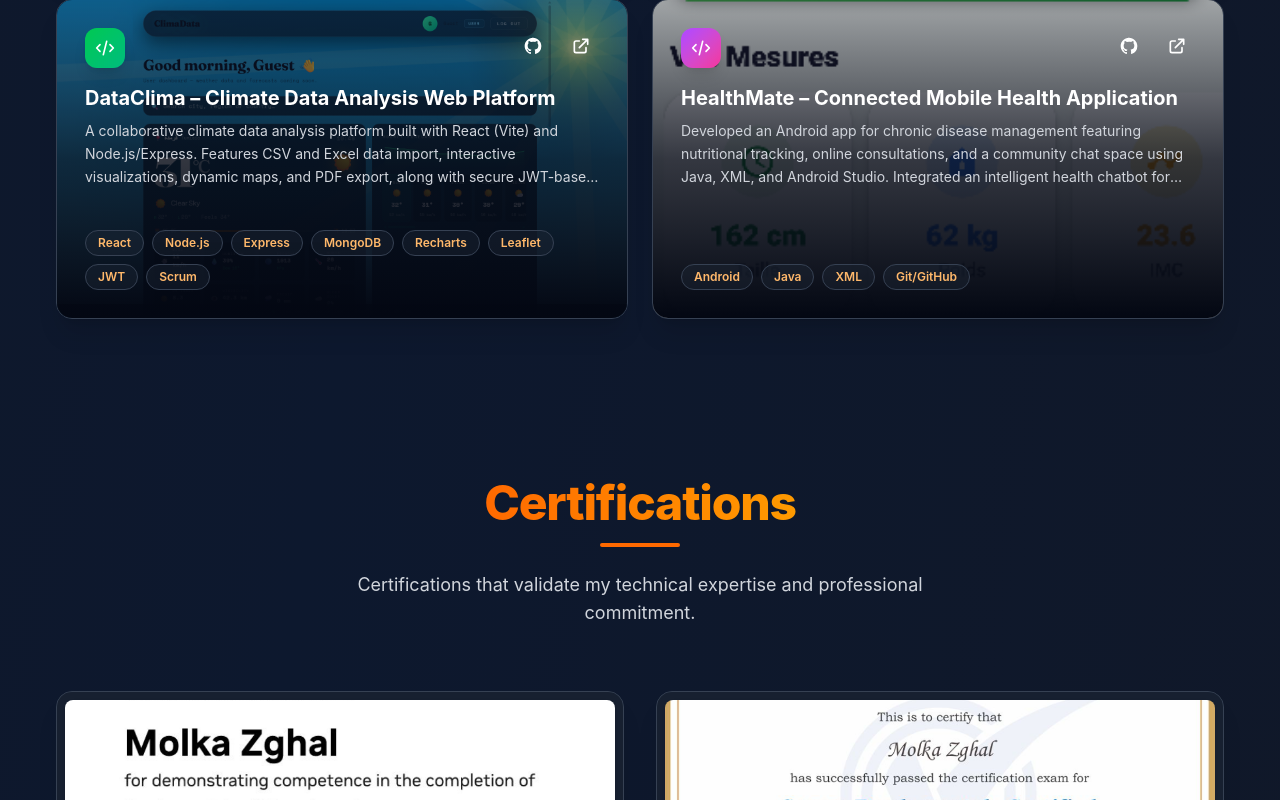
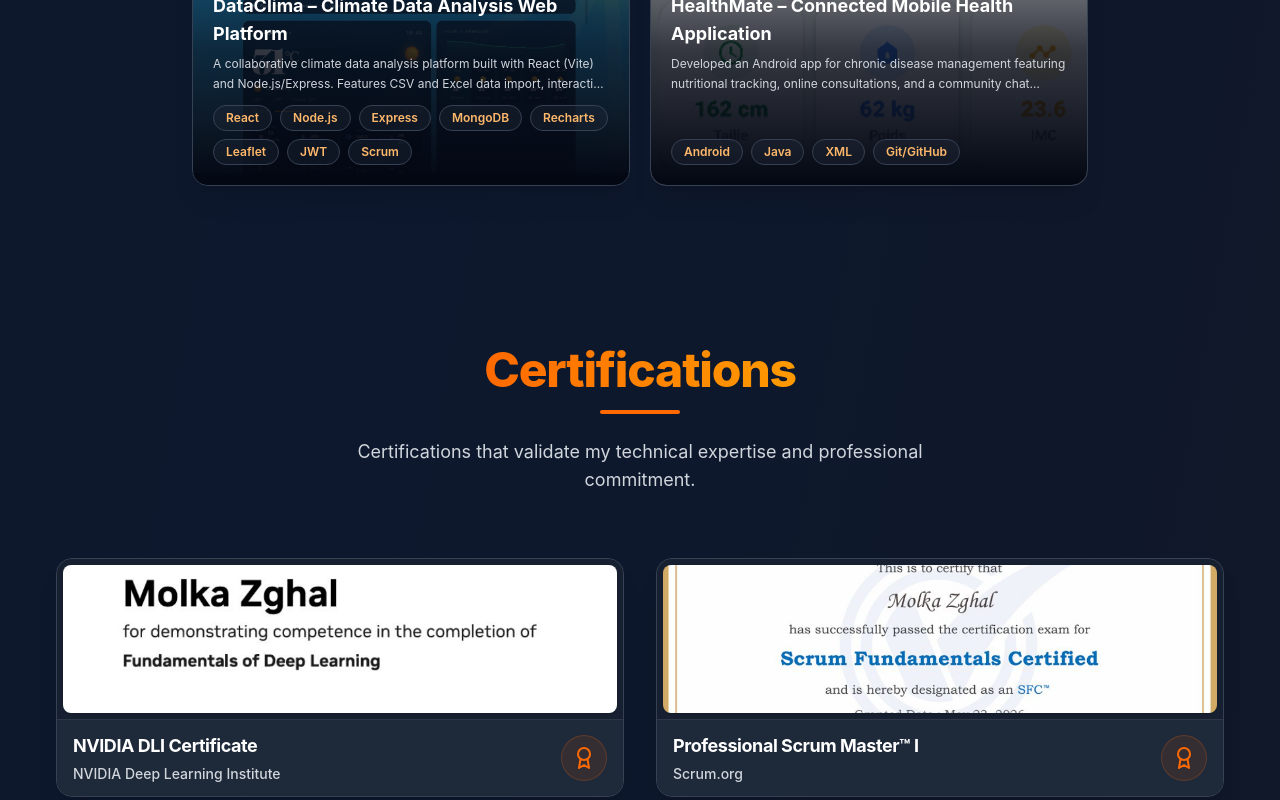
Before and after one commit to molka2005/portfeliomolka, a React (Vite) app: page / in a window 1280 px wide. Shown: the part 5240-6040 px from the top of the page. Built offline with nearby package versions, Linux system fonts and the light colour scheme.

Commit message:
style: reduce certification card height & project card width/height

```diff
--- a/src/Components/Certifications.jsx
+++ b/src/Components/Certifications.jsx
@@ -53,7 +53,7 @@ const Certifications = ({ darkMode }) => {
               className={`relative overflow-hidden rounded-2xl border ${theme.cardBorder} shadow-xl hover:shadow-2xl transition-all duration-300 transform hover:-translate-y-2 group flex flex-col bg-white dark:bg-gray-800`}
             >
               {/* Conteneur de l'image (Capture d'écran) */}
-              <div className="relative w-full h-40 sm:h-48 overflow-hidden bg-gray-50 dark:bg-gray-900/50 flex items-center justify-center p-2">
+              <div className="relative w-full h-32 sm:h-40 overflow-hidden bg-gray-50 dark:bg-gray-900/50 flex items-center justify-center p-1.5">
                 <img
                   src={cert.background}
                   alt={cert.title}
@@ -62,9 +62,9 @@ const Certifications = ({ darkMode }) => {
               </div>
 
               {/* Cadre rectangulaire du bas contenant le nom et le logo */}
-              <div className="relative w-full bg-white dark:bg-gray-800 px-5 py-4 flex items-center justify-between border-t border-gray-100 dark:border-gray-700/60">
+              <div className="relative w-full bg-white dark:bg-gray-800 px-4 py-3 flex items-center justify-between border-t border-gray-100 dark:border-gray-700/60">
                 <div className="flex-1 pr-4">
-                  <h3 className={`text-lg sm:text-xl font-bold tracking-tight ${theme.textPrimary}`}>
+                  <h3 className={`text-base sm:text-lg font-bold tracking-tight ${theme.textPrimary}`}>
                     {cert.title}
                   </h3>
                   <p className={`text-xs sm:text-sm font-medium mt-1 ${theme.textSecondary}`}>
--- a/src/Components/Projects.jsx
+++ b/src/Components/Projects.jsx
@@ -166,12 +166,12 @@ const Projects = ({ darkMode }) => {
 
         {/* Project Grid */}
         <div
-          className={`grid grid-cols-1 md:grid-cols-2 gap-6 transition-all duration-200 ${animating ? 'proj-cards-exit' : ''}`}
+          className={`grid grid-cols-1 md:grid-cols-2 gap-5 max-w-4xl mx-auto transition-all duration-200 ${animating ? 'proj-cards-exit' : ''}`}
         >
           {visible.map((project, index) => (
             <div
               key={project.title}
-              className={`proj-card-enter relative overflow-hidden rounded-2xl p-5 sm:p-7 border ${theme.cardBorder} shadow-xl hover:shadow-2xl transition-all duration-300 transform hover:-translate-y-2 group z-10 flex flex-col justify-between min-h-[320px]`}
+              className={`proj-card-enter relative overflow-hidden rounded-2xl p-4 sm:p-5 border ${theme.cardBorder} shadow-xl hover:shadow-2xl transition-all duration-300 transform hover:-translate-y-2 group z-10 flex flex-col justify-between min-h-[240px]`}
               style={{ animationDelay: `${index * 70}ms` }}
             >
               {/* Background Layer */}
@@ -210,11 +210,11 @@ const Projects = ({ darkMode }) => {
                   </div>
                 </div>
 
-                <h3 className={`text-xl font-bold mb-2 ${theme.textPrimary} group-hover:text-orange-500 transition-colors`}>
+                <h3 className={`text-lg font-bold mb-1.5 ${theme.textPrimary} group-hover:text-orange-500 transition-colors`}>
                   {project.title}
                 </h3>
 
-                <p className={`mb-4 line-clamp-3 text-sm leading-relaxed ${theme.textSecondary}`}>
+                <p className={`mb-3 line-clamp-2 text-xs leading-relaxed ${theme.textSecondary}`}>
                   {project.description}
                 </p>
               </div>
```
